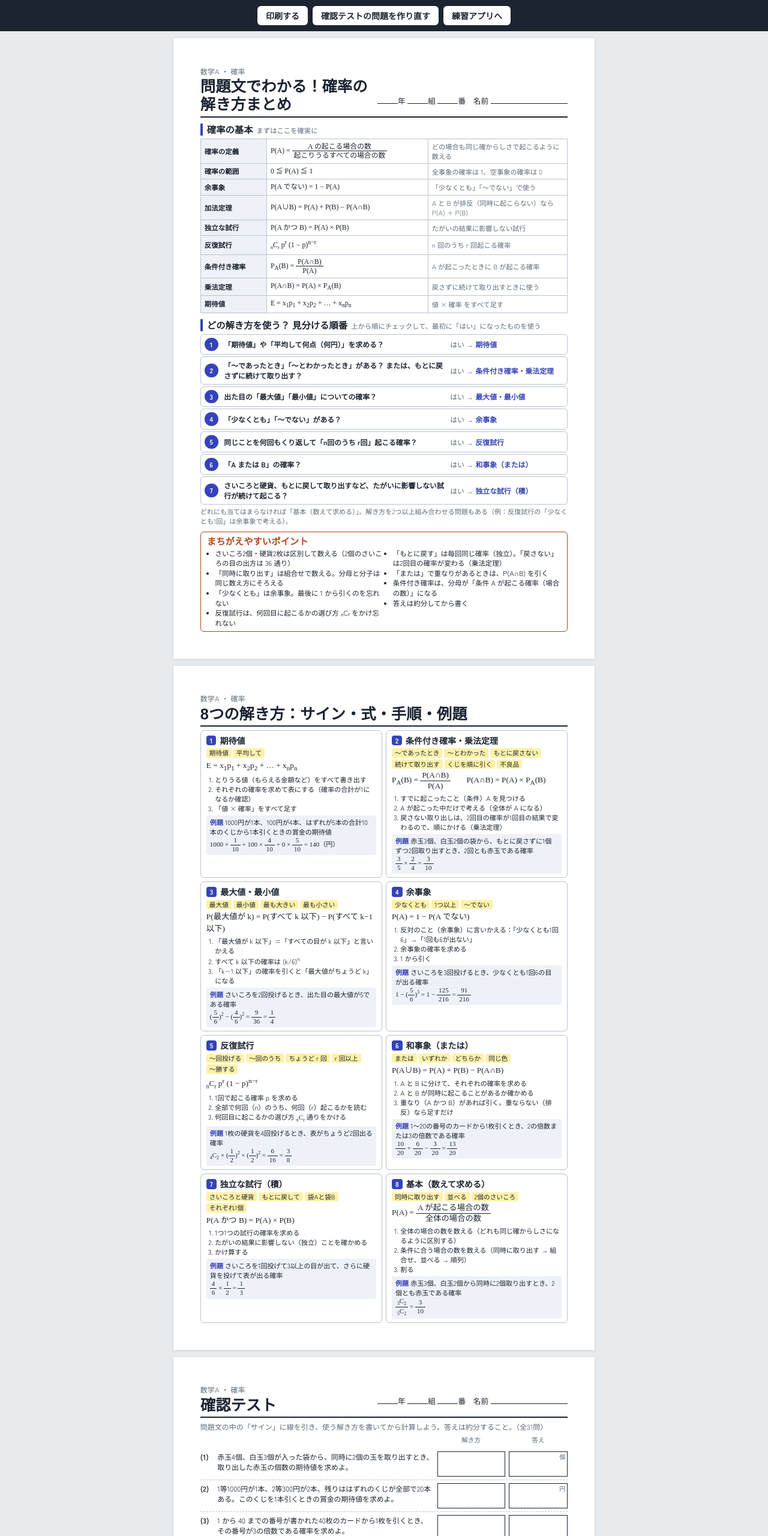
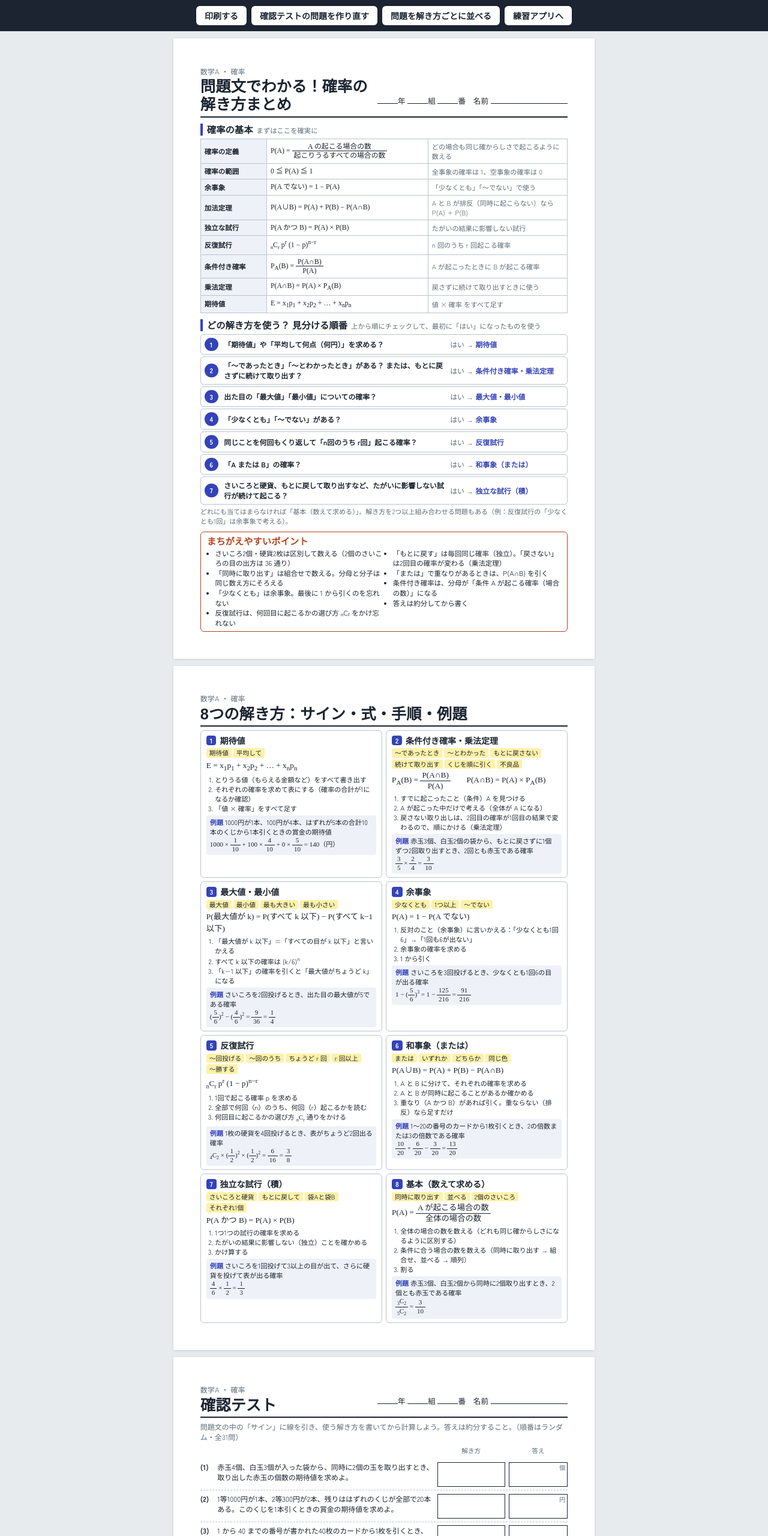
Before and after one commit to ttsyk1227-art/math, a plain HTML site: page probability/print.html in a window 1280 px wide. Shown: the top 2560 px of the page at 60% size. Drawn offline with Linux system fonts and the light colour scheme; a web font is replaced by a local one.

Commit message:
確率プリントの確認テストに、ランダムと解き方ごとの順番を切りかえるボタンを追加
print.html に「問題を解き方ごとに並べる」／「問題の順番をランダムにする」ボタン（?order=method）を追加。
ふだんはこれまでどおりランダム順。同じ seed ならどちらの順番でも同じ31問になり、解答も同じ順番に並ぶ。
解き方ごとの順番のPDF（print-method.pdf）を追加。

Co-Authored-By: Claude Opus 5.5 <noreply@anthropic.com>
Claude-Session: https://claude.ai/code/session_01Cfco7uirfWiChtRVVDKJP8

```diff
--- a/probability/print.html
+++ b/probability/print.html
@@ -110,6 +110,7 @@
   <div class="toolbar no-print">
     <button type="button" onclick="window.print()">印刷する</button>
     <button type="button" id="reroll">確認テストの問題を作り直す</button>
+    <button type="button" id="order-toggle"></button>
     <a href="./">練習アプリへ</a>
   </div>
 
@@ -156,7 +157,7 @@
       </div>
       <p class="name"><span></span>年 <span></span>組 <span></span>番　名前 <span class="n"></span></p>
     </header>
-    <p class="sub" style="margin-top:6px">問題文の中の「サイン」に線を引き、使う解き方を書いてから計算しよう。答えは約分すること。（全<span id="test-count"></span>問）</p>
+    <p class="sub" style="margin-top:6px">問題文の中の「サイン」に線を引き、使う解き方を書いてから計算しよう。答えは約分すること。（<span id="test-order"></span>・全<span id="test-count"></span>問）</p>
     <div class="test-head"><span></span><span>解き方</span><span>答え</span></div>
     <ol class="test" id="test"></ol>
   </div>
@@ -203,15 +204,30 @@
         </section>`;
     }).join('');
 
-    // 確認テスト：すべての問題パターンから1問ずつ。解き方が順番でわからないように並べかえる
+    // 確認テスト：すべての問題パターンから1問ずつ
     const test = GENS.map((g) => ({ m: g.m, ...g.make() }));
-    for (let i = test.length - 1; i > 0; i--) { const j = Math.floor(Math.random() * (i + 1)); [test[i], test[j]] = [test[j], test[i]]; }
+    // ふだんはランダムな順番。?order=method のときは、見分ける順番（ORDER）どおりに解き方ごとにまとめて並べる
+    // （問題を全部作ってから並べるので、同じ seed ならどちらの順番でも同じ問題になる）
+    const methodOrder = params.get('order') === 'method';
+    if (methodOrder) {
+      test.sort((x, y) => ORDER.indexOf(x.m) - ORDER.indexOf(y.m));
+    } else {
+      for (let i = test.length - 1; i > 0; i--) { const j = Math.floor(Math.random() * (i + 1)); [test[i], test[j]] = [test[j], test[i]]; }
+    }
+    document.getElementById('test-order').textContent = methodOrder ? '解き方ごとに並べた順番' : '順番はランダム';
     document.getElementById('test-count').textContent = test.length;
     document.getElementById('test').innerHTML = test.map((t) => `
       <li><span class="q">${t.q}</span><span class="box"></span><span class="box">${t.unit ? `<span style="float:right">${t.unit}</span>` : ''}</span></li>`).join('');
     document.getElementById('answers').innerHTML = test.map((t) => `
       <li><span class="a">${F(...t.ans)}${t.unit || ''}</span><span class="m">解き方：${METHODS[t.m].name}</span>
         <ol>${t.steps.map((s) => `<li>${s}</li>`).join('')}</ol></li>`).join('');
+
+    const orderToggle = document.getElementById('order-toggle');
+    orderToggle.textContent = methodOrder ? '問題の順番をランダムにする' : '問題を解き方ごとに並べる';
+    orderToggle.addEventListener('click', () => {
+      if (methodOrder) params.delete('order'); else params.set('order', 'method');
+      location.search = params.toString();
+    });
 
     document.getElementById('reroll').addEventListener('click', () => {
       params.set('seed', String(Math.floor(Date.now() % 100000)));
```
Also changed, not shown: probability/index.html (+1 -1 lines), 3 other files.
